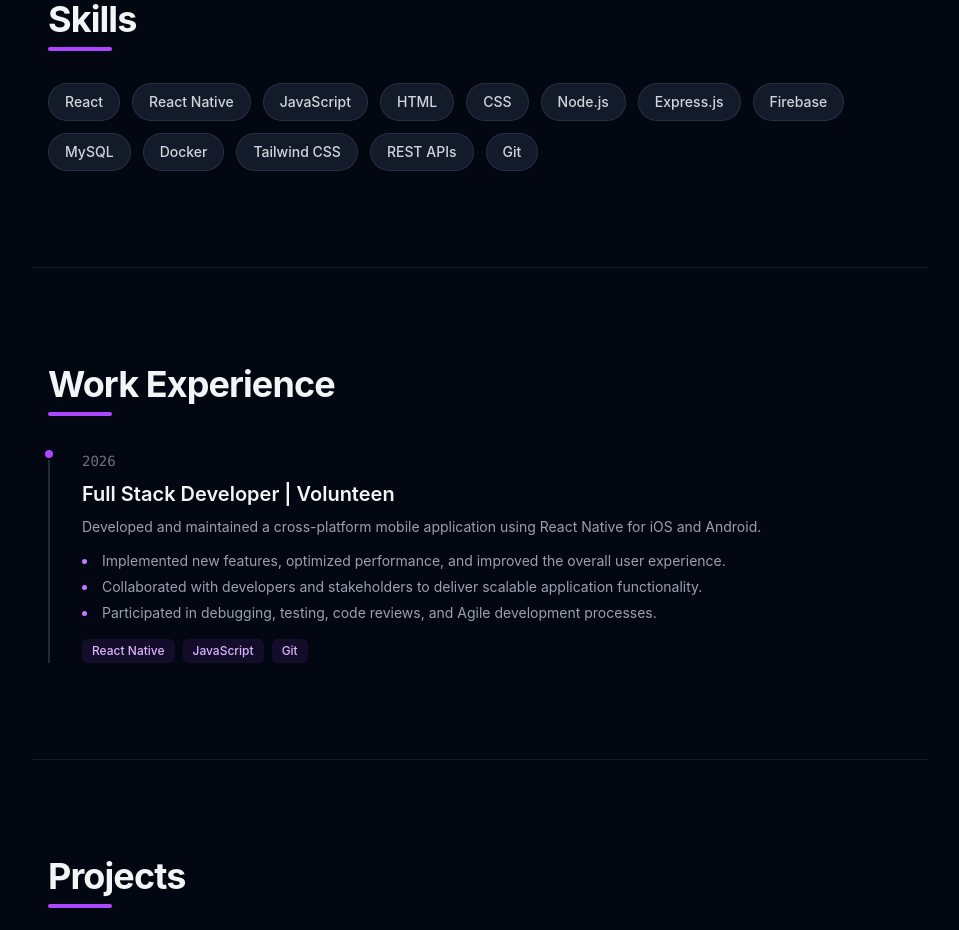
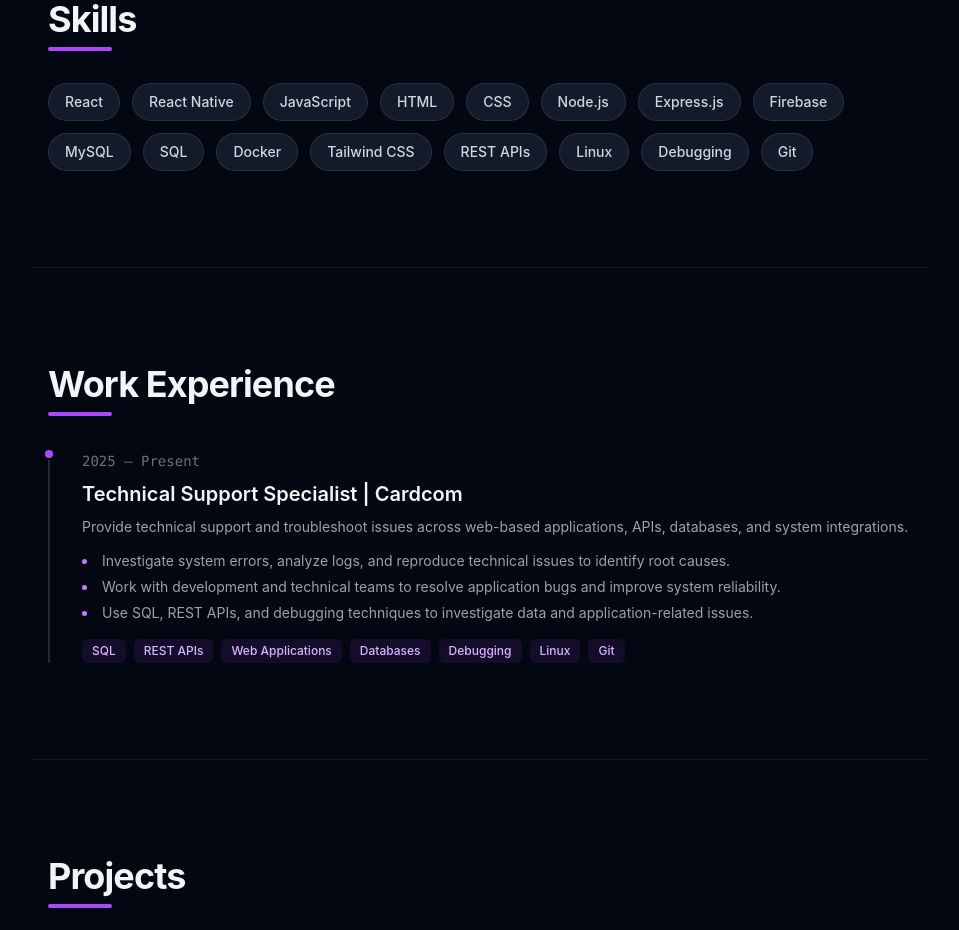
Before and after one commit to tamers2004/CV_Website, a React (Vite) app: page / in a window 1280 px wide. Shown: the part 1320-2250 px from the top of the page, without its empty margins (160-1119 px from the left). Built offline with nearby package versions, Linux system fonts and the light colour scheme.

Commit message:
Update Work Experience to Cardcom Technical Support Specialist

```diff
--- a/src/App.jsx
+++ b/src/App.jsx
@@ -57,8 +57,8 @@ const projects = [
 
 const skills = [
   'React', 'React Native', 'JavaScript', 'HTML', 'CSS',
-  'Node.js', 'Express.js', 'Firebase', 'MySQL', 'Docker',
-  'Tailwind CSS', 'REST APIs', 'Git',
+  'Node.js', 'Express.js', 'Firebase', 'MySQL', 'SQL', 'Docker',
+  'Tailwind CSS', 'REST APIs', 'Linux', 'Debugging', 'Git',
 ]
 
 export default function App() {
@@ -189,20 +189,24 @@ export default function App() {
           <div className="relative pl-8 border-l-2 border-gray-800">
             <div className="absolute left-0 top-0 w-3 h-3 -translate-x-[7px] rounded-full bg-purple-500 border-2 border-gray-950" />
             <div className="mb-2">
-              <span className="text-sm text-gray-500 font-mono">2026</span>
+              <span className="text-sm text-gray-500 font-mono">2025 – Present</span>
             </div>
-            <h3 className="text-xl font-semibold">Full Stack Developer | Volunteen</h3>
+            <h3 className="text-xl font-semibold">Technical Support Specialist | Cardcom</h3>
             <p className="text-gray-400 text-sm leading-relaxed mt-2">
-              Developed and maintained a cross-platform mobile application using React Native for iOS and Android.
+              Provide technical support and troubleshoot issues across web-based applications, APIs, databases, and system integrations.
             </p>
             <ul className="mt-3 space-y-1.5 text-gray-400 text-sm list-disc list-inside marker:text-purple-400">
-              <li>Implemented new features, optimized performance, and improved the overall user experience.</li>
-              <li>Collaborated with developers and stakeholders to deliver scalable application functionality.</li>
-              <li>Participated in debugging, testing, code reviews, and Agile development processes.</li>
+              <li>Investigate system errors, analyze logs, and reproduce technical issues to identify root causes.</li>
+              <li>Work with development and technical teams to resolve application bugs and improve system reliability.</li>
+              <li>Use SQL, REST APIs, and debugging techniques to investigate data and application-related issues.</li>
             </ul>
             <div className="flex flex-wrap gap-2 mt-4">
-              <span className="px-2.5 py-1 rounded-md bg-purple-500/10 text-purple-300 text-xs font-medium">React Native</span>
-              <span className="px-2.5 py-1 rounded-md bg-purple-500/10 text-purple-300 text-xs font-medium">JavaScript</span>
+              <span className="px-2.5 py-1 rounded-md bg-purple-500/10 text-purple-300 text-xs font-medium">SQL</span>
+              <span className="px-2.5 py-1 rounded-md bg-purple-500/10 text-purple-300 text-xs font-medium">REST APIs</span>
+              <span className="px-2.5 py-1 rounded-md bg-purple-500/10 text-purple-300 text-xs font-medium">Web Applications</span>
+              <span className="px-2.5 py-1 rounded-md bg-purple-500/10 text-purple-300 text-xs font-medium">Databases</span>
+              <span className="px-2.5 py-1 rounded-md bg-purple-500/10 text-purple-300 text-xs font-medium">Debugging</span>
+              <span className="px-2.5 py-1 rounded-md bg-purple-500/10 text-purple-300 text-xs font-medium">Linux</span>
               <span className="px-2.5 py-1 rounded-md bg-purple-500/10 text-purple-300 text-xs font-medium">Git</span>
             </div>
           </div>
```
